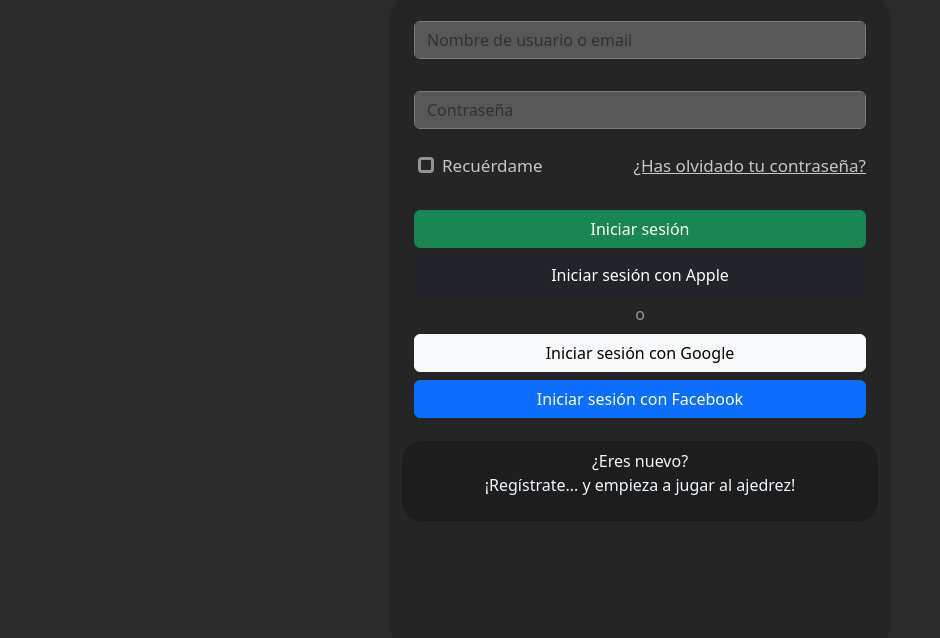
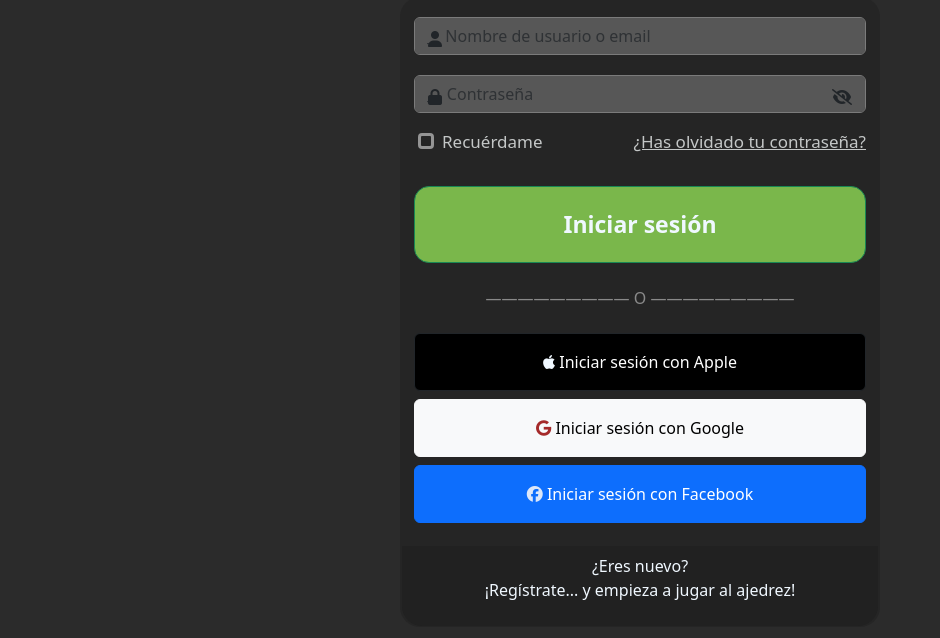
Before and after one commit to SobrinoClaudiaC/Unidad-4, a plain HTML site: page Sem12/s60/index.html in a window 1280 px wide. Shown: the part 196-834 px from the top of the page, without its empty margins (0-940 px from the left). Drawn offline with nearby package versions, Linux system fonts and the light colour scheme.

Commit message:
login hecho con Bootstraps

```diff
--- a/Sem12/s60/assets/css/style.css
+++ b/Sem12/s60/assets/css/style.css
@@ -1,5 +1,5 @@
 body{
-    background-color: rgb(44, 44, 44);
+    background-color: rgb(43, 43, 43);
 }
 .imglogo{
     width: 260px;
@@ -12,8 +12,9 @@ body{
 .fondo{
     background-color: rgba(37, 37, 37, 0.808);
     border-radius: 20px;
-    height: 650px;
-    width: 500px;
+    height: 630px;
+    width: 480px;
+    padding: 2px;
 }
 .form-control{
     background-color: rgb(87, 87, 87);
@@ -30,18 +31,30 @@ body{
     border-color: rgb(148, 148, 148);
     border-width: medium;
 }
+.btn1{
+    background-color: black;
+}
+.btn2{
+    padding: 20px;
+    border-radius: 15px;
+    font-size: 23px;
+    background-color: rgba(126, 190, 78, 0.959);
+    color: aliceblue;
+}
 .o{
-    color: rgb(149, 149, 149);
+    color: rgb(137, 137, 137);
     display: flex;
     justify-content: center;
+    padding: 15px;
 }
 .parraf{
     color: aliceblue;
     text-align: center;
 }
 .pie-form{
-    background-color: rgb(29, 29, 29);
-    border-radius: 20px;
+    background-color: rgb(33, 33, 33);
+    border-bottom-left-radius: 20px;
+    border-bottom-right-radius: 20px;
     margin-top: 15px;
     padding: 20px;
 }
@@ -50,3 +63,33 @@ body{
     color: rgb(196, 199, 199);
     font-size: 17px;
 }
+
+.div1 .fa-user{
+    position: absolute;
+    padding: 14px;
+}
+
+
+.fa-lock{
+    position: absolute;
+    padding: 14px;
+}
+.fa-eye-slash{
+    position: absolute;
+    padding: 14px;
+}
+
+.fa-google{
+    color: brown;
+}
+.fa-apple{
+    color: aliceblue;
+}
+.fa-facebook{
+    color: rgb(220, 231, 249);
+}
+
+.lado{
+    display: flex;
+    justify-content: end;
+}
--- a/Sem12/s60/index.html
+++ b/Sem12/s60/index.html
@@ -5,23 +5,28 @@
     <meta name="viewport" content="width=device-width, initial-scale=1.0">
     <title>Sesión 60</title>
     <link href="https://cdn.jsdelivr.net/npm/bootstrap@5.3.3/dist/css/bootstrap.min.css" rel="stylesheet" integrity="sha384-QWTKZyjpPEjISv5WaRU9OFeRpok6YctnYmDr5pNlyT2bRjXh0JMhjY6hW+ALEwIH" crossorigin="anonymous">
+    <link rel="stylesheet" href="https://cdnjs.cloudflare.com/ajax/libs/font-awesome/6.6.0/css/all.min.css" integrity="sha512-Kc323vGBEqzTmouAECnVceyQqyqdsSiqLQISBL29aUW4U/M7pSPA/gEUZQqv1cwx4OnYxTxve5UMg5GT6L4JJg==" crossorigin="anonymous" referrerpolicy="no-referrer" />
     <link rel="stylesheet" href="./assets/css/style.css">
     <script type="module" src="./assets/js/script.js"></script>
 </head>
 <body>
-    <h4 style="color: aliceblue;">Sesión 60:</h4>
-    <main class="container py-3">
+<h4 style="color: aliceblue;">Sesión 60:</h4>
+  <main class="container py-3">
         <header class="logo">
             <img class="imglogo" src="https://images.chesscomfiles.com/uploads/v1/blog/291978.333e4ddb.668x375o.576e795e2298@2x.png" alt="logo-chess">
         </header>
-        <div class="fondo container py-2">
-            <div class="mb-3 container py-3">
-                <input type="email" class="form-control" id="exampleFormControlInput1" placeholder="Nombre de usuario o email">
+        <div class="fondo container py-1">
+            <div class="mb-1 container py-3 div1">
+              <i class="fa-solid fa-user"></i>
+                <input type="email" class="form-control" id="exampleFormControlInput1" placeholder="__ Nombre de usuario o email">
             </div>
             <form>
-
-                <div class="mb-3 container py-0">
-                  <input type="password" class="form-control" id="exampleInputPassword1" placeholder="Contraseña">
+                <div class="mb-2 py-0 container div2">
+                  <i class="fa-solid fa-lock"></i>
+                  <div class="lado">
+                    <i class="fa-solid fa-eye-slash icon3"></i>
+                  </div>
+                  <input type="password" class="form-control" id="exampleInputPassword1" placeholder="_.. Contraseña">
                 </div>
                 <div class="mb-3 mx-3 form-check container py-2">
                   <input type="checkbox" class="form-check-input" id="exampleCheck1">
@@ -32,13 +37,20 @@
                   </label>
                 </div>
                 <div class="d-grid gap-2 container py-2">
-                    <button class="btn btn-success" type="button">Iniciar sesión</button>
-                    <button class="btn btn-dark" type="button">Iniciar sesión con Apple</button>
+                    <button class="btn btn2 btn-success" type="button"><strong>
+                  Iniciar sesión
+                    </strong></button>
                     <div class="o">
-                       o
+                      ――――――――― O ―――――――――
                     </div>
-                    <button class="btn btn-light" type="button">Iniciar sesión con Google</button>
-                    <button class="btn btn-primary" type="button">Iniciar sesión con Facebook</button>
+                    <button class="btn btn1 py-3 btn-dark" type="button"><i class="fa-brands fa-apple"></i>
+                      Iniciar sesión con Apple</button>
+                    <button class="btn py-3 btn-light" type="button">
+                      <i class="fa-brands fa-google"></i>
+                      Iniciar sesión con Google</button>
+                    <button class="btn py-3 btn-primary" type="button">
+                      <i class="fa-brands fa-facebook"></i>
+                      Iniciar sesión con Facebook</button>
                   </div>
                   <div class="pie-form container py-2 mx-0">
                       <p class="parraf">¿Eres nuevo?<br> ¡Regístrate... y empieza a jugar al ajedrez!</p>
```
Also changed, not shown: Sem12/s60/assets/img/Captura.JPG (added), 1 other file.
